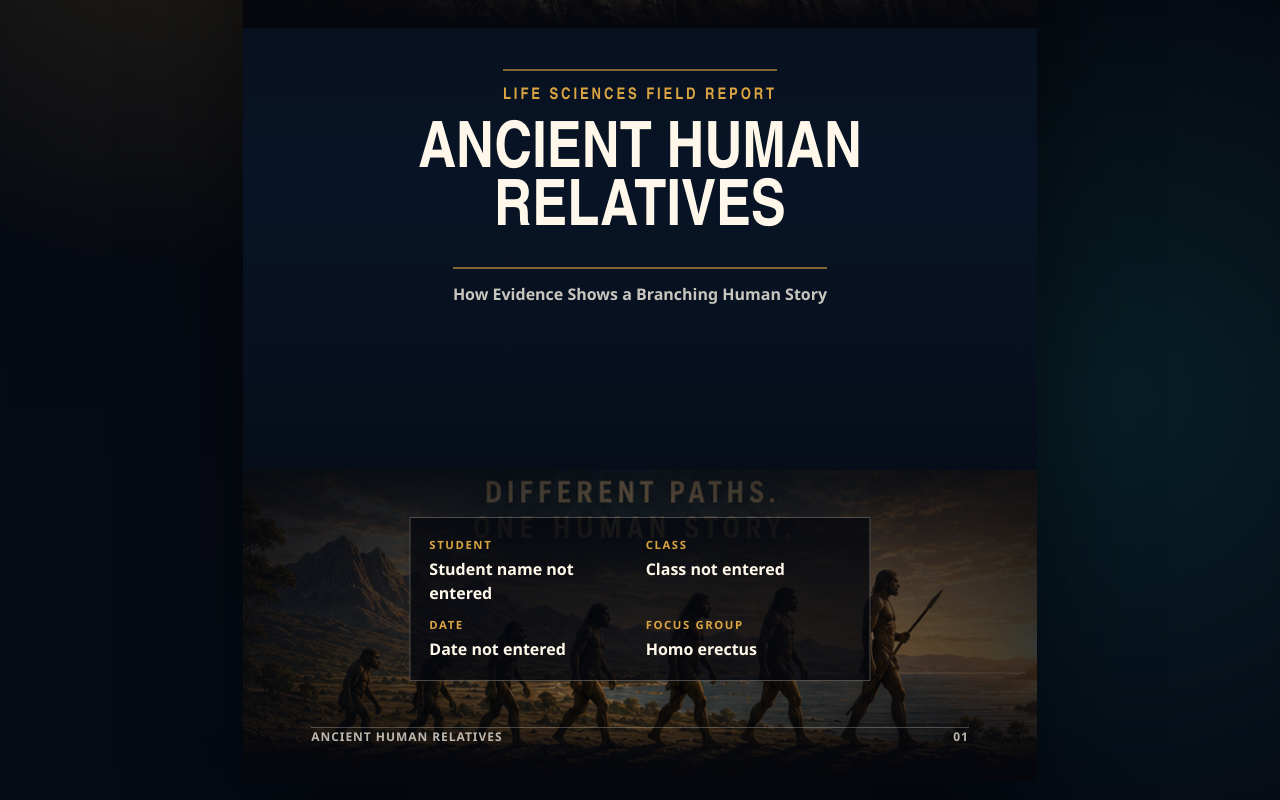
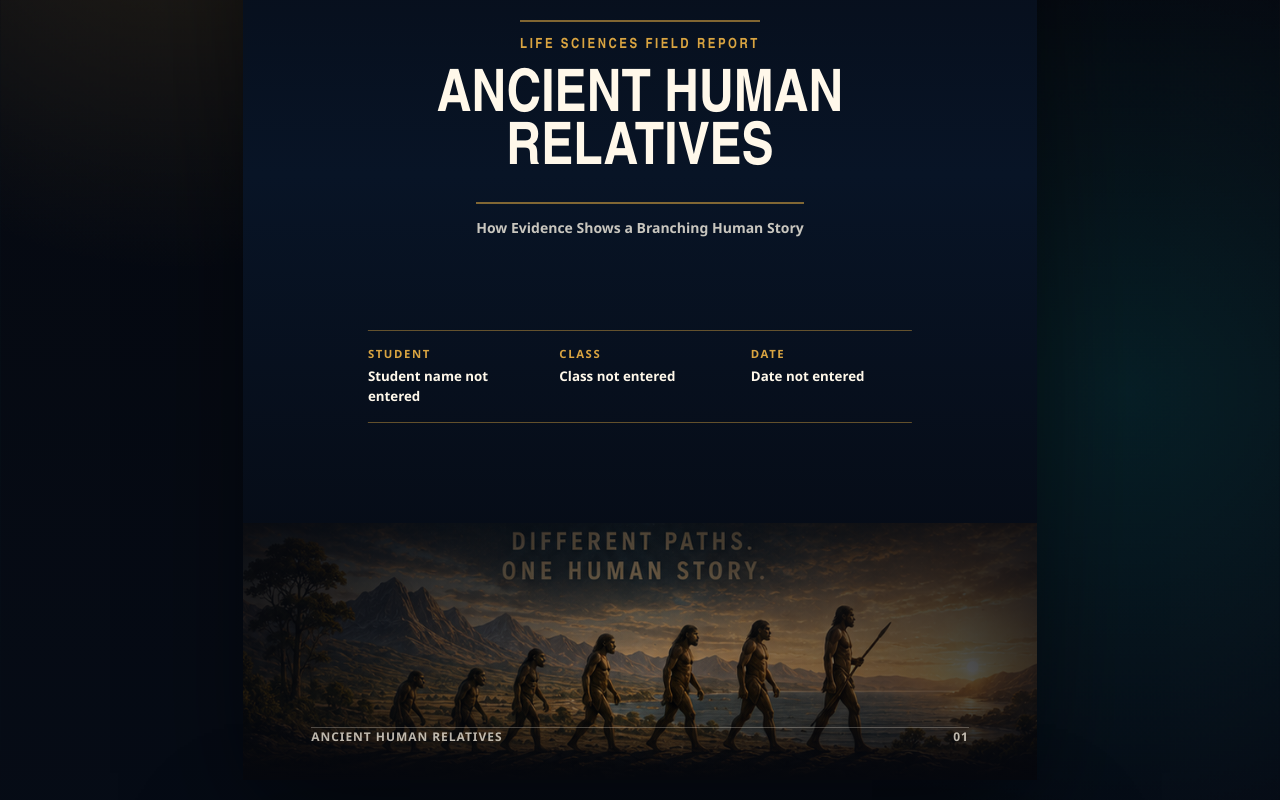
Before and after one commit to AEW909/AncientHumans, a Next.js app: page /report-preview in a window 1280 px wide. Shown: the part 800-1600 px from the top of the page. Built offline with nearby package versions, Linux system fonts and the light colour scheme.

Commit message:
Refine report cover and browse layout

```diff
--- a/src/app/globals.css
+++ b/src/app/globals.css
@@ -51,14 +51,6 @@ a {
   mask-image: linear-gradient(to bottom, transparent, black 18%, black 82%, transparent);
   pointer-events: none;
   position: absolute;
-}
-
-.exhibit-grid > *:nth-child(3n + 2) {
-  transform: translateY(2rem);
-}
-
-.exhibit-grid > *:nth-child(3n) {
-  transform: translateY(0.75rem);
 }
 
 .species-browse-card {
@@ -175,10 +167,6 @@ a {
 }
 
 @media (max-width: 1023px) {
-  .exhibit-grid > * {
-    transform: none !important;
-  }
-
   .home-stimulus-strip {
     grid-template-columns: repeat(2, minmax(0, 1fr));
   }
@@ -438,13 +426,13 @@ a {
 }
 
 .report-cover-header {
-  height: 98mm;
+  height: 84mm;
   top: 0;
 }
 
 .report-cover-footer {
   bottom: 0;
-  height: 82mm;
+  height: 68mm;
 }
 
 .report-cover-header::after,
@@ -460,11 +448,11 @@ a {
 }
 
 .report-cover-title-block {
-  left: 18mm;
+  left: 20mm;
   position: absolute;
-  right: 18mm;
+  right: 20mm;
   text-align: center;
-  top: 102mm;
+  top: 90mm;
   z-index: 2;
 }
 
@@ -476,7 +464,7 @@ a {
 .report-cover-title-block h1 {
   color: #fff8ea;
   font-family: Oswald, "Arial Narrow", Arial, sans-serif;
-  font-size: 48pt;
+  font-size: 44pt;
   font-weight: 900;
   letter-spacing: 0;
   line-height: 0.9;
@@ -489,27 +477,28 @@ a {
   border-top: 2px solid rgba(217, 164, 65, 0.58);
   color: rgba(255, 248, 234, 0.78);
   display: inline-block;
-  font-size: 12pt;
+  font-size: 10.5pt;
   font-weight: 900;
   line-height: 1.25;
-  margin: 7mm 0 0;
-  max-width: 120mm;
+  margin: 6mm 0 0;
+  max-width: 112mm;
   padding-top: 4mm;
 }
 
 .report-cover-details {
-  background: rgba(5, 7, 13, 0.78);
-  border: 1px solid rgba(255, 248, 234, 0.28);
-  bottom: 26mm;
-  display: grid;
-  gap: 3mm;
-  grid-template-columns: repeat(2, 1fr);
+  border-bottom: 1px solid rgba(217, 164, 65, 0.44);
+  border-top: 1px solid rgba(217, 164, 65, 0.44);
+  display: grid;
+  gap: 8mm;
+  grid-template-columns: repeat(3, minmax(0, 1fr));
   left: 50%;
   margin: 0;
-  padding: 5mm;
+  padding: 4mm 0;
   position: absolute;
+  text-align: left;
+  top: 178mm;
   transform: translateX(-50%);
-  width: 122mm;
+  width: 144mm;
   z-index: 2;
 }
 
@@ -522,7 +511,8 @@ a {
 }
 
 .report-cover-details dd {
-  font-size: 12pt;
+  color: #fff8ea;
+  font-size: 10pt;
   font-weight: 800;
   margin: 1mm 0 0;
 }
@@ -1077,7 +1067,9 @@ a {
 }
 
 .report-back-page::before {
-  background: linear-gradient(90deg, rgba(5, 7, 13, 0.86), rgba(5, 7, 13, 0.46));
+  background:
+    linear-gradient(90deg, rgba(5, 7, 13, 0.72), rgba(5, 7, 13, 0.24)),
+    linear-gradient(0deg, rgba(5, 7, 13, 0.78) 0%, transparent 34%, rgba(5, 7, 13, 0.44) 100%);
   content: "";
   inset: 0;
   pointer-events: none;
@@ -1095,46 +1087,14 @@ a {
   z-index: 0;
 }
 
-.report-reflection-layout {
-  display: grid;
-  gap: 7mm;
-  grid-template-columns: 52mm 1fr;
-}
-
-.report-checklist {
-  display: grid;
-  gap: 3mm;
-}
-
-.report-checklist span {
-  border-left: 4px solid #d9a441;
-  background: rgba(255, 248, 234, 0.08);
-  color: rgba(255, 248, 234, 0.86);
-  font-size: 10pt;
-  font-weight: 800;
-  line-height: 1.35;
-  padding: 3mm;
-}
-
-.report-reflection-statement {
-  align-self: stretch;
-  background: rgba(5, 7, 13, 0.62);
-  border-left: 5px solid #d9a441;
-  color: rgba(255, 248, 234, 0.88);
-  font-family: Oswald, "Arial Narrow", Arial, sans-serif;
-  font-size: 24pt;
-  font-weight: 900;
-  line-height: 1.04;
-  margin: 0;
-  padding: 8mm;
-  text-transform: uppercase;
-}
-
 .report-reflection-cards {
+  bottom: 38mm;
   display: grid;
   gap: 4mm;
+  left: 18mm;
   grid-template-columns: repeat(3, minmax(0, 1fr));
-  margin-top: 12mm;
+  position: absolute;
+  right: 18mm;
 }
 
 .report-reflection-cards .report-panel {
@@ -1152,15 +1112,15 @@ a {
 
 .report-closing-statement {
   border-top: 2px solid rgba(217, 164, 65, 0.55);
-  bottom: 28mm;
-  color: #fff8ea;
-  font-family: Oswald, "Arial Narrow", Arial, sans-serif;
-  font-size: 20pt;
+  bottom: 20mm;
+  color: #fff8ea;
+  font-family: Oswald, "Arial Narrow", Arial, sans-serif;
+  font-size: 13pt;
   font-weight: 900;
   left: 18mm;
-  line-height: 1.05;
+  line-height: 1.12;
   margin: 0;
-  padding-top: 5mm;
+  padding-top: 3mm;
   position: absolute;
   right: 18mm;
   text-transform: uppercase;
--- a/src/components/report/MockReport.tsx
+++ b/src/components/report/MockReport.tsx
@@ -54,7 +54,7 @@ export function MockReport({ report, readiness, source = "saved", toolbarActions
     <div className="report-preview-shell">
       <ReportToolbar readiness={readiness} source={source} toolbarActions={toolbarActions} />
       <div className="report-document">
-        <CoverPage report={report} chosen={chosen} />
+        <CoverPage report={report} />
         <SpeciesFeaturePage report={report} chosen={chosen} />
         <EvidencePage report={report} chosen={chosen} />
         <AdaptationsPage report={report} chosen={chosen} />
@@ -97,7 +97,7 @@ function ReportToolbar({
   );
 }
 
-function CoverPage({ report, chosen }: { report: MockReportData; chosen: Hominin }) {
+function CoverPage({ report }: { report: MockReportData }) {
   return (
     <ReportPage pageNumber={1} title="Cover" className="report-cover-page">
       <div className="report-cover-header">
@@ -131,10 +131,6 @@ function CoverPage({ report, chosen }: { report: MockReportData; chosen: Hominin
         <div>
           <dt>Date</dt>
           <dd>{report.student.date}</dd>
-        </div>
-        <div>
-          <dt>Focus group</dt>
-          <dd>{chosen.displayName}</dd>
         </div>
       </dl>
     </ReportPage>
@@ -361,17 +357,6 @@ function ReflectionPage({ report }: { report: MockReportData }) {
       />
       <ReportKicker>Reflection / back cover</ReportKicker>
       <ReportTitle>What the evidence changed</ReportTitle>
-      <div className="report-reflection-layout">
-        <div className="report-checklist">
-          {report.reflection.checklist.map((item) => (
-            <span key={item}>{item}</span>
-          ))}
-        </div>
-        <p className="report-reflection-statement">
-          The evidence changed the picture by replacing a simple sequence with overlapping branches, mixed evidence
-          types and genuine scientific uncertainty.
-        </p>
-      </div>
       <div className="report-reflection-cards">
         <ReportPanel title="Most interesting" tone="gold"><p>{report.reflection.mostInteresting}</p></ReportPanel>
         <ReportPanel title="Still debated" tone="rust"><p>{report.reflection.stillDebated}</p></ReportPanel>
```
